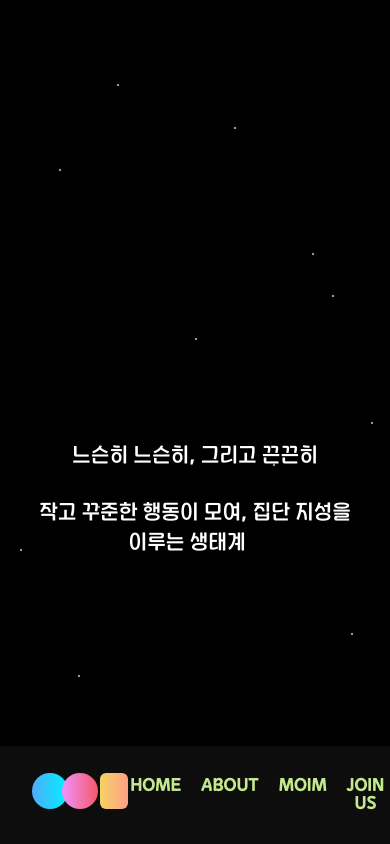
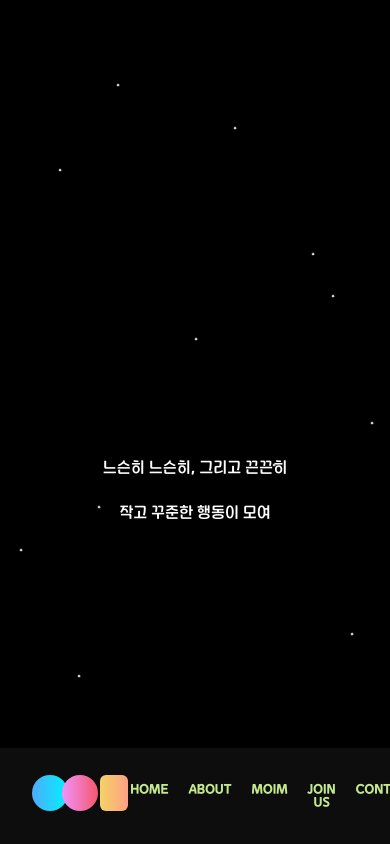
Before and after one commit to AsyncSite/web, a React (Create React App) app: page / in a window 390 px wide. Shown: the top 844 px of the page. Built offline with nearby package versions, Linux system fonts and the light colour scheme.

Commit message:
feat: app

```diff
--- a/src/App.css
+++ b/src/App.css
@@ -6,6 +6,37 @@
   padding: 0;
   box-sizing: border-box;
 }
+
+html {
+  /* 기본 폰트 크기를 설정합니다. 브라우저 기본값은 보통 16px입니다. */
+  /* 이 값을 기준으로 rem 단위가 계산됩니다. */
+  font-size: 16px; /* 데스크탑 기본 */
+}
+
+@media (max-width: 1200px) { /* 화면 너비가 1200px 이하일 때 */
+  html {
+    font-size: 15px;
+  }
+}
+
+@media (max-width: 992px) { /* 화면 너비가 992px 이하일 때 (일반적인 태블릿 가로) */
+  html {
+    font-size: 14px;
+  }
+}
+
+@media (max-width: 768px) { /* 화면 너비가 768px 이하일 때 (일반적인 태블릿 세로, 큰 모바일) */
+  html {
+    font-size: 13px;
+  }
+}
+
+@media (max-width: 576px) { /* 화면 너비가 576px 이하일 때 (작은 모바일) */
+  html {
+    font-size: 12px;
+  }
+}
+
 html, body {
   height: 100%;
   background: #000; /* 배경 검정 */
@@ -22,6 +53,9 @@ section {
 }
 
 
+
+
+
 /***********************
  *   반응형
  ***********************/
--- a/src/App.tsx
+++ b/src/App.tsx
@@ -3,12 +3,11 @@ import React from 'react';
 import Footer from './components/layout/Footer';
 import Intro from './components/sections/Intro';
 import About from './components/sections/About';
-import Worldview from './components/sections/Worldview';
-import Routine from './components/sections/Routine';
-import Extra from './components/sections/Extra';
+import Routine from './components/sections/Routine/Routine';
 
 import './App.css';
-import FAQ from "./components/sections/FAQ";
+import FAQ from "./components/sections/FAQ/FAQ";
+import Contribution from "./components/sections/Contribution/Contribution";
 
 const App: React.FC = () => {
     return (
@@ -18,7 +17,7 @@ const App: React.FC = () => {
             <About/>
             <Routine/>
             <FAQ/>
-
+            <Contribution/>
             <Footer/>
         </div>
     );
```
